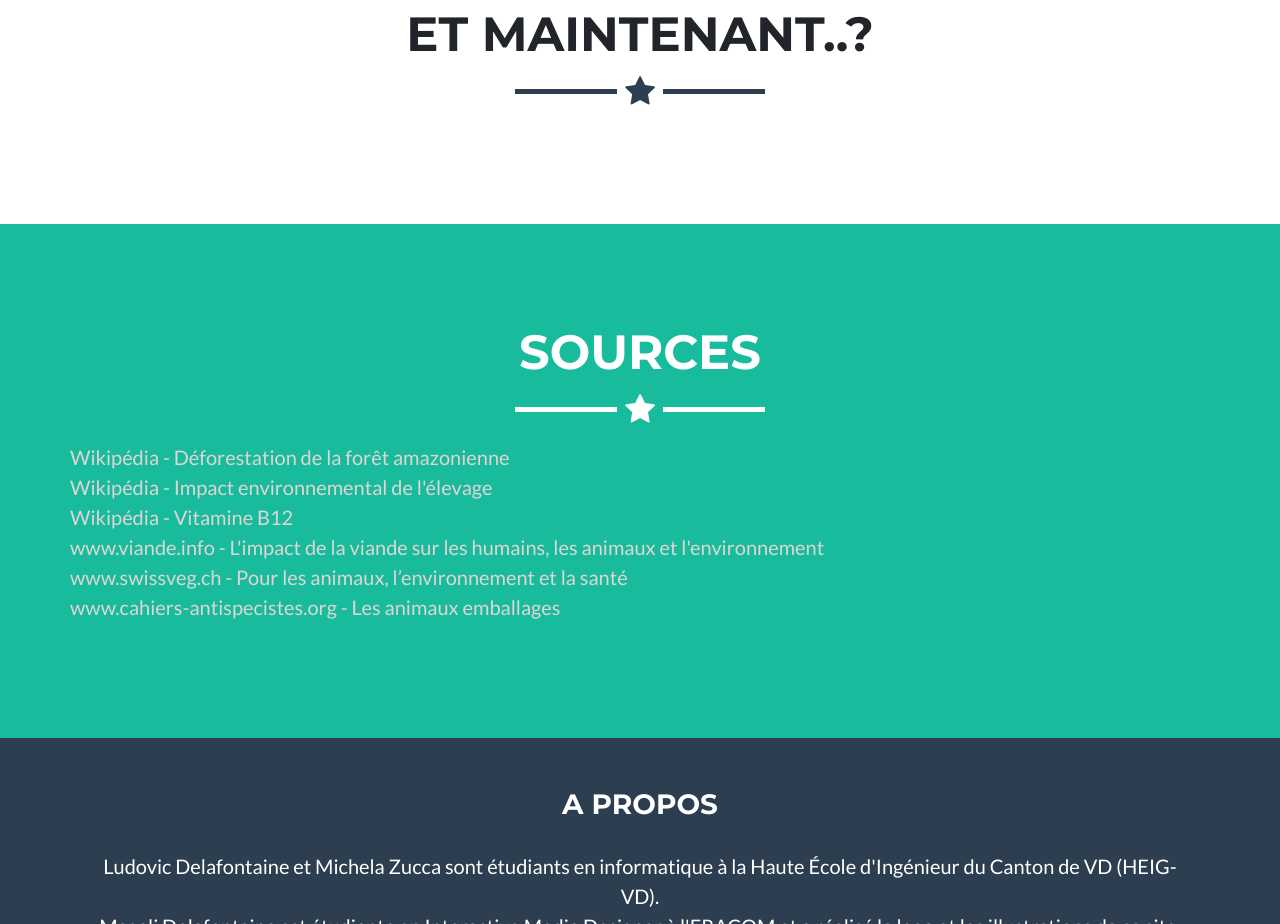
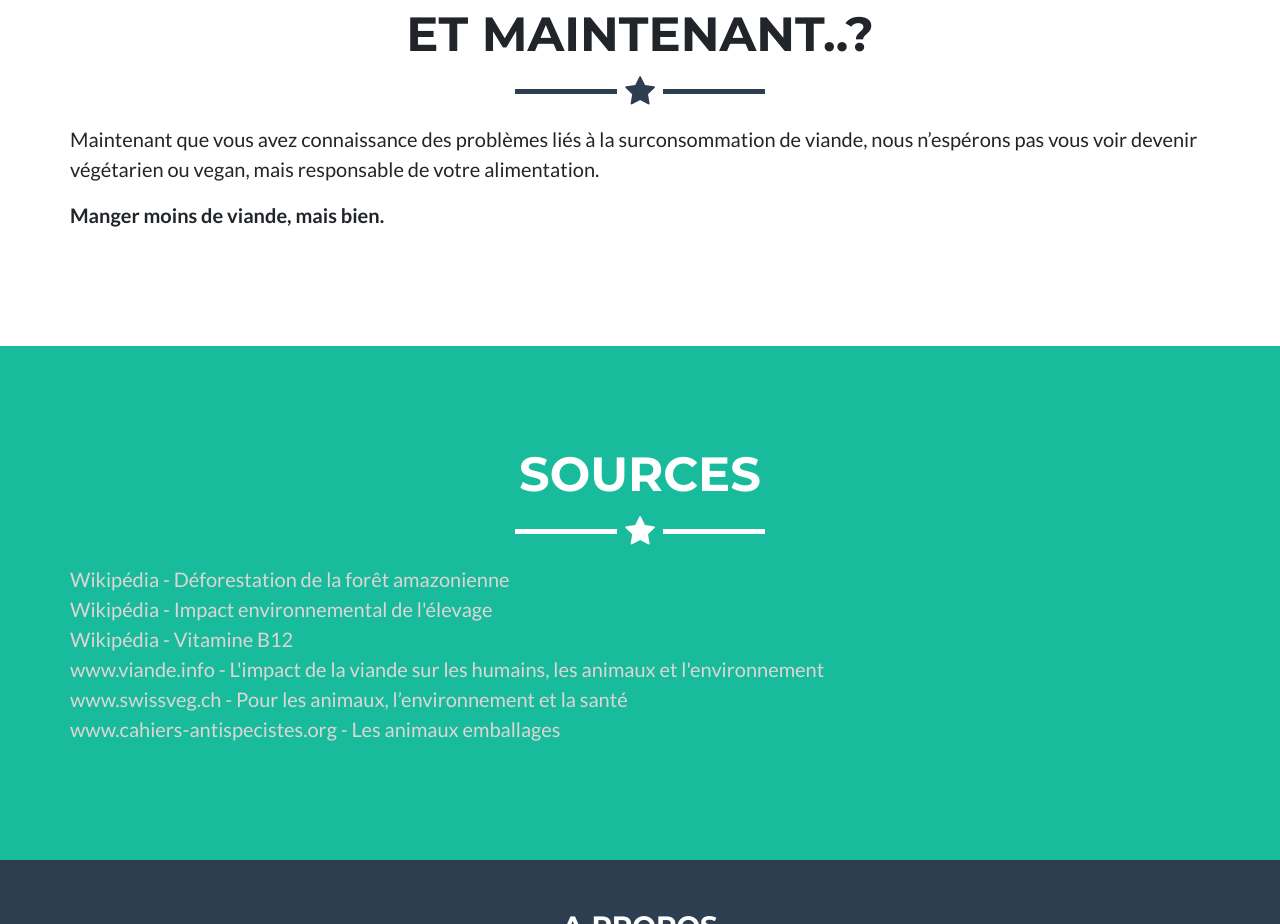
Before and after one commit to heig-vd-tweb2017/digital-story-telling-client, a plain HTML site: page src/index.html in a window 1280 px wide. Shown: the part 7700-8624 px from the top of the page. Drawn offline with Linux system fonts and the light colour scheme.

Commit message:
Ajout de la conclusion

```diff
--- a/src/index.html
+++ b/src/index.html
@@ -333,6 +333,12 @@
         <h2 class="text-center">Et maintenant..?</h2>
         <hr class="star-primary">
         <div class="row">
+          <p>
+              Maintenant que vous avez connaissance des problèmes liés à la surconsommation de viande, nous n’espérons pas vous voir devenir végétarien ou vegan,
+              mais responsable de votre alimentation.
+          </p><p>
+              <b>Manger moins de viande, mais bien.</b>
+          </p>
         </div>
       </div>
     </section>
```
